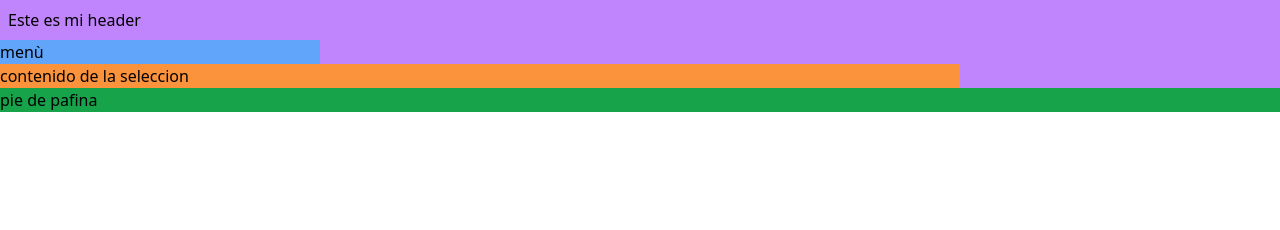
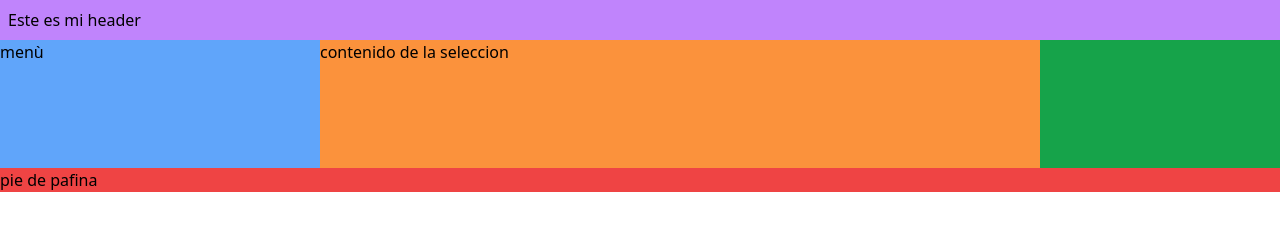
Before and after one commit to AngeloAcosta2002/Tailwinds_flex, a website: page src/index.html in a window 1280 px wide. Drawn offline with Linux system fonts and the light colour scheme.

Commit message:
estructuca grid tailwinds

```diff
--- a/src/index.html
+++ b/src/index.html
@@ -6,22 +6,24 @@
     <link href="/dist/output.css" rel="stylesheet">
     <title>Box Model Float</title>
 </head>
+
 <body>
-    <div class="mx-auto bg-green-600 max-w-3x1 container">
-        <header class="p-2 h-10 bg-purple-400">
+    <div class="grid grid-cols-4 mx-auto bg-green-600 max-w-3x1 container">
+        <header class="col-span-4 p-2 h-10 bg-purple-400">
             Este es mi header
         </header>
-        <section class="flex bg-purple-400">
-            <nav class=" w-1/4 bg-blue-400">
+
+            <nav class="h-32 bg-blue-400">
                 menù
             </nav>
-            <article class="w-3/4 bg-orange-400">
+            <article class="col-span-3 w-3/4 bg-orange-400">
                 contenido de la seleccion
             </article>
-        </section>
-        <footer>
+
+        <footer class="col-span-4 bg-red-500">
             pie de pafina
         </footer>
     </div>
 </body>
+
 </html>
```
Also changed, not shown: dist/output.css.
